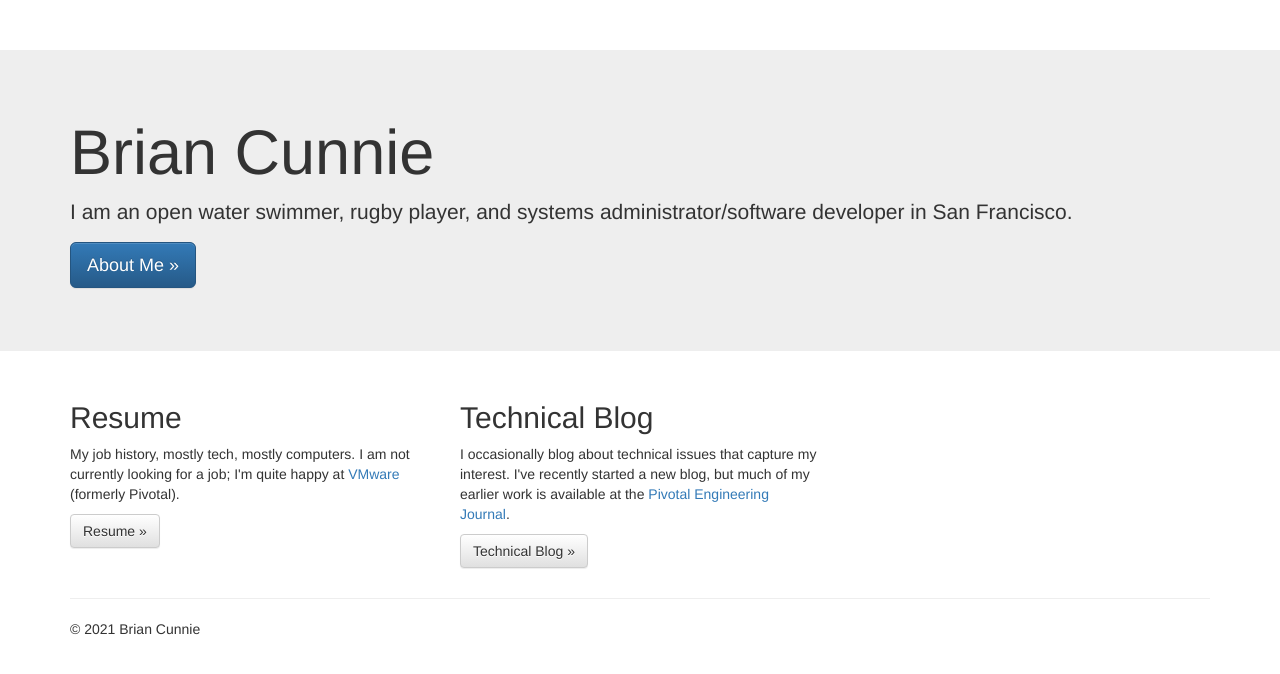
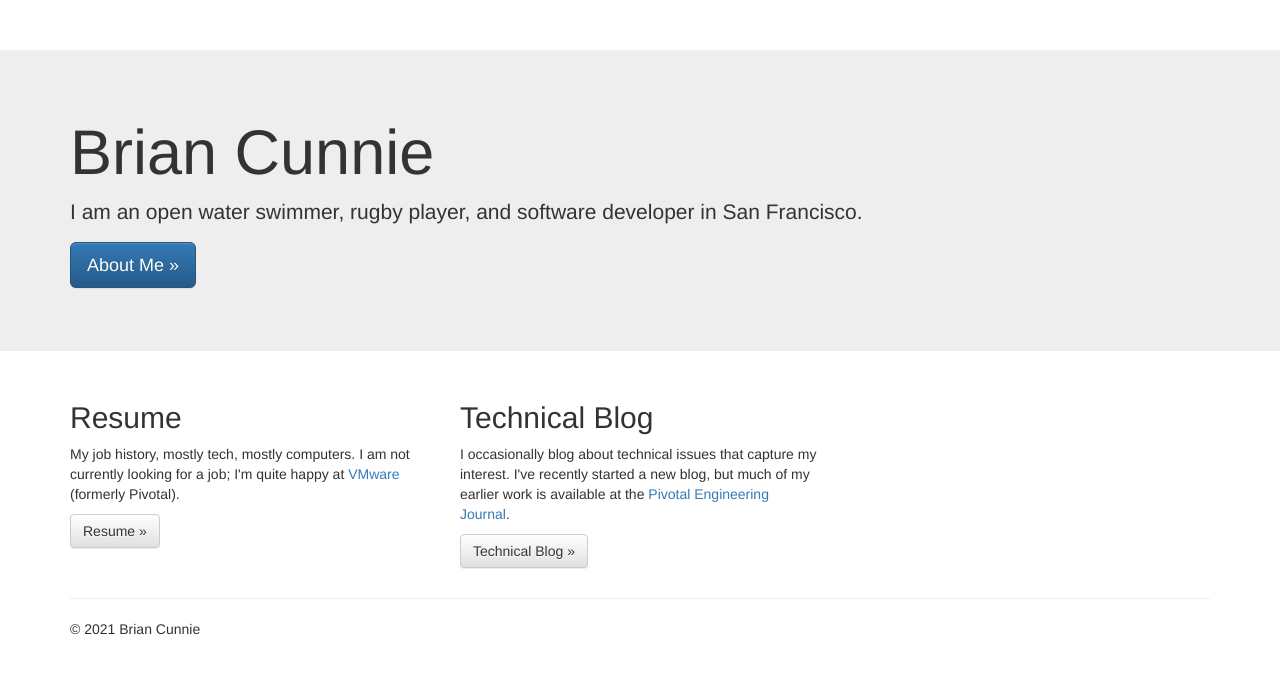
Before and after one commit to cunnie/brian.cunnie.com, a plain HTML site: page index.html in a window 1280 px wide. Drawn offline with nearby package versions, Linux system fonts and the light colour scheme; a script that the page names is missing.

Commit message:
Stress that I'm a software developer, not sysadmin
What a change of identity: I'm no longer a sysadmin, a badge which I
wore proudly for decades. I am now a software developer, and an average
one at that.

```diff
--- a/index.html
+++ b/index.html
@@ -39,7 +39,7 @@
   <div class="jumbotron">
     <div class="container">
       <h1>Brian Cunnie</h1>
-      <p>I am an open water swimmer, rugby player, and systems administrator/software developer in San Francisco.</p>
+      <p>I am an open water swimmer, rugby player, and software developer in San Francisco.</p>
       <p><a class="btn btn-primary btn-lg" href="https://github.com/cunnie/writings/blob/master/about.md" role=
       "button">About Me »</a></p>
     </div>
```
